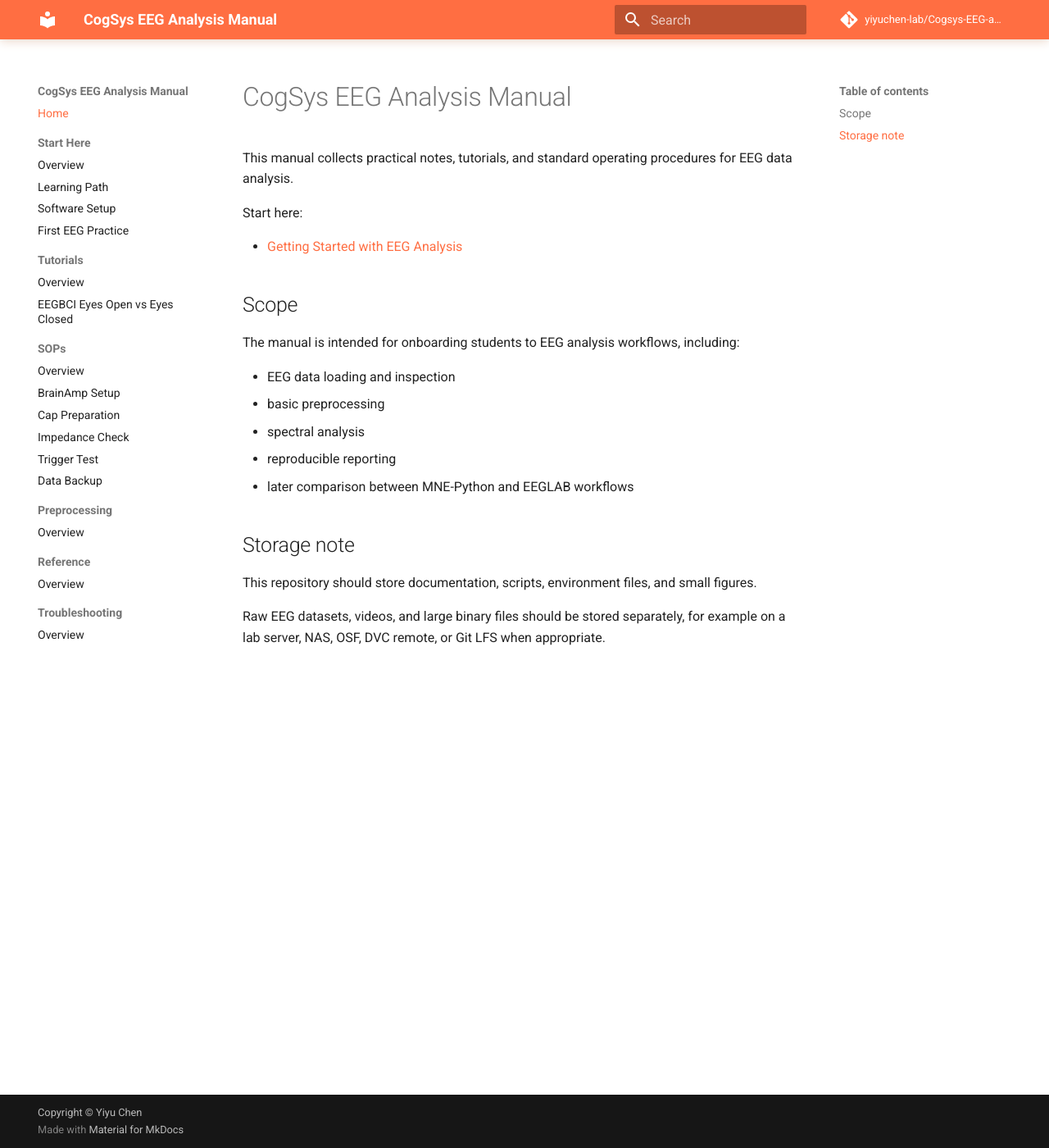
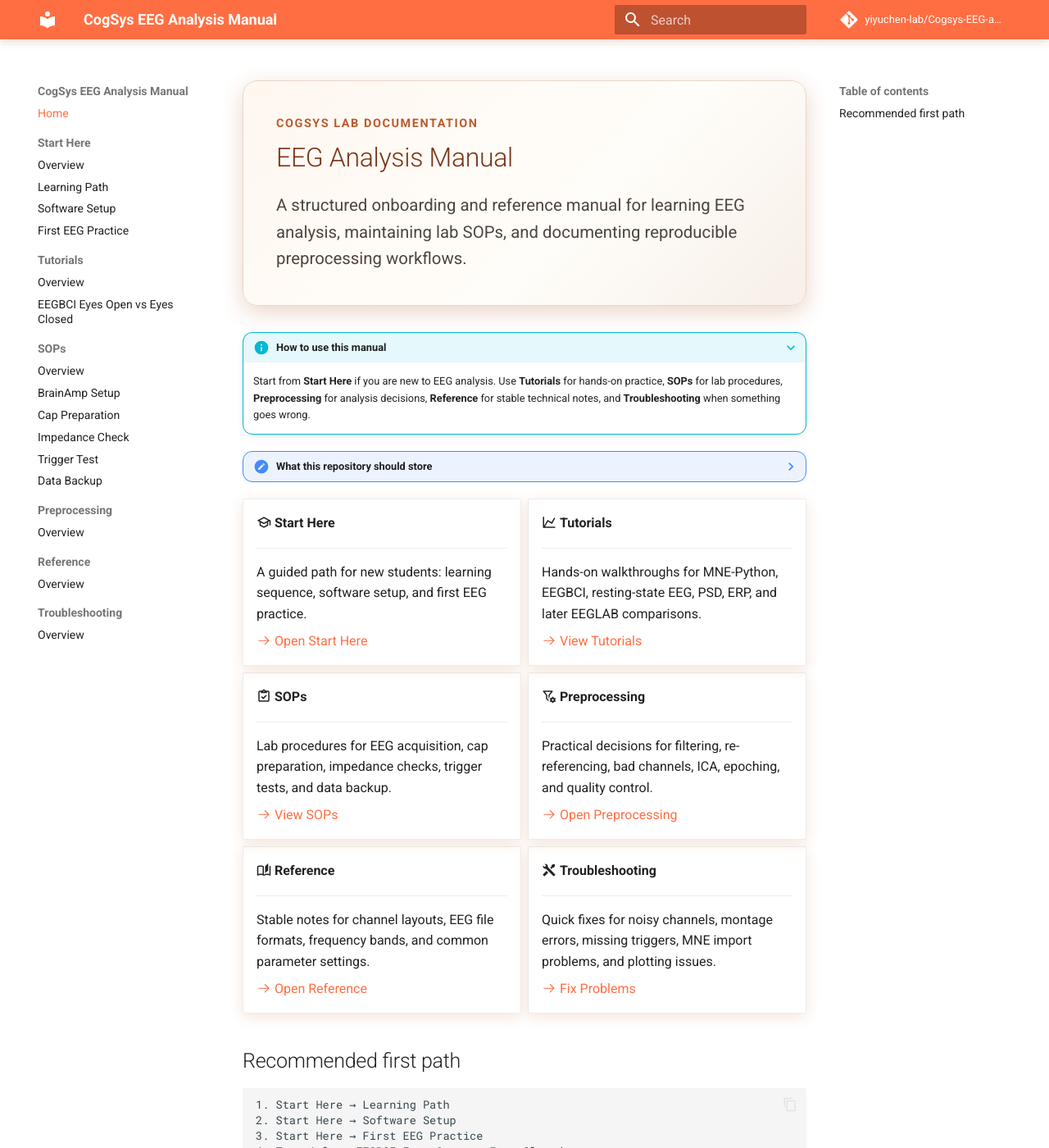
Before and after one commit to yiyuchen-lab/Cogsys-EEG-analysis-manual, an MkDocs documentation site: the page built from docs/index.md, in a window 1280 px wide and 1400 px high. Shown: the whole window at 82% size. Built offline with MkDocs 1.6.1 and Material for MkDocs 9.7.7, drawn with Linux system fonts in a browser that asks for light colours; comment, search, counter and statistics services are not loaded; some of the changed text lies outside the part shown.

Commit message:
Redesign homepage with onboarding portal layout

````diff
--- a/docs/index.md
+++ b/docs/index.md
@@ -1,23 +1,77 @@
-# CogSys EEG Analysis Manual
+<div class="cogsys-hero" markdown>
 
-This manual collects practical notes, tutorials, and standard operating procedures for EEG data analysis.
+<div class="cogsys-kicker">CogSys Lab Documentation</div>
 
-Start here:
+# EEG Analysis Manual
 
-- [Getting Started with EEG Analysis](eeg/getting-started.md)
+A structured onboarding and reference manual for learning EEG analysis, maintaining lab SOPs, and documenting reproducible preprocessing workflows.
 
-## Scope
+</div>
 
-The manual is intended for onboarding students to EEG analysis workflows, including:
+???+ info "How to use this manual"
+    Start from **Start Here** if you are new to EEG analysis. Use **Tutorials** for hands-on practice, **SOPs** for lab procedures, **Preprocessing** for analysis decisions, **Reference** for stable technical notes, and **Troubleshooting** when something goes wrong.
 
-- EEG data loading and inspection
-- basic preprocessing
-- spectral analysis
-- reproducible reporting
-- later comparison between MNE-Python and EEGLAB workflows
+??? note "What this repository should store"
+    Store documentation, scripts, environment files, checklists, and small figures here. Raw EEG datasets, video recordings, and large BIDS folders should be stored separately on lab storage, OSF, DVC remote storage, or Git LFS when appropriate.
 
-## Storage note
+<div class="grid cards" markdown>
 
-This repository should store documentation, scripts, environment files, and small figures.
+-   :material-school-outline: **Start Here**
 
-Raw EEG datasets, videos, and large binary files should be stored separately, for example on a lab server, NAS, OSF, DVC remote, or Git LFS when appropriate.
+    ---
+
+    A guided path for new students: learning sequence, software setup, and first EEG practice.
+
+    [:octicons-arrow-right-24: Open Start Here](start-here/index.md)
+
+-   :material-chart-line: **Tutorials**
+
+    ---
+
+    Hands-on walkthroughs for MNE-Python, EEGBCI, resting-state EEG, PSD, ERP, and later EEGLAB comparisons.
+
+    [:octicons-arrow-right-24: View Tutorials](tutorials/index.md)
+
+-   :material-clipboard-check-outline: **SOPs**
+
+    ---
+
+    Lab procedures for EEG acquisition, cap preparation, impedance checks, trigger tests, and data backup.
+
+    [:octicons-arrow-right-24: View SOPs](sops/index.md)
+
+-   :material-filter-cog-outline: **Preprocessing**
+
+    ---
+
+    Practical decisions for filtering, re-referencing, bad channels, ICA, epoching, and quality control.
+
+    [:octicons-arrow-right-24: Open Preprocessing](preprocessing/index.md)
+
+-   :material-book-open-page-variant-outline: **Reference**
+
+    ---
+
+    Stable notes for channel layouts, EEG file formats, frequency bands, and common parameter settings.
+
+    [:octicons-arrow-right-24: Open Reference](reference/index.md)
+
+-   :material-tools: **Troubleshooting**
+
+    ---
+
+    Quick fixes for noisy channels, montage errors, missing triggers, MNE import problems, and plotting issues.
+
+    [:octicons-arrow-right-24: Fix Problems](troubleshooting/index.md)
+
+</div>
+
+## Recommended first path
+
+```text
+1. Start Here → Learning Path
+2. Start Here → Software Setup
+3. Start Here → First EEG Practice
+4. Tutorials → EEGBCI Eyes Open vs Eyes Closed
+5. Preprocessing → Overview
+```
````
